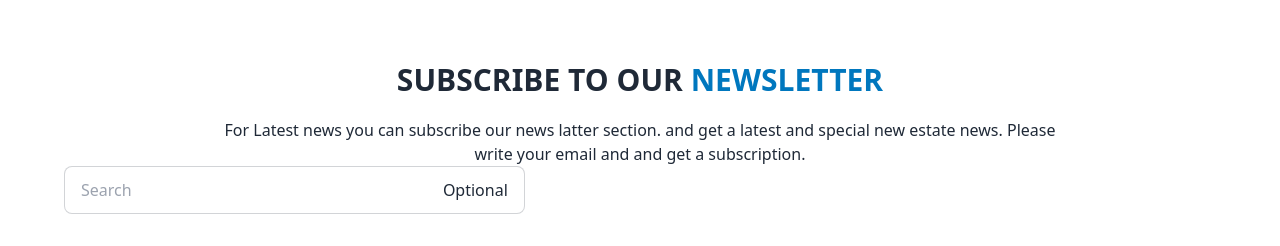
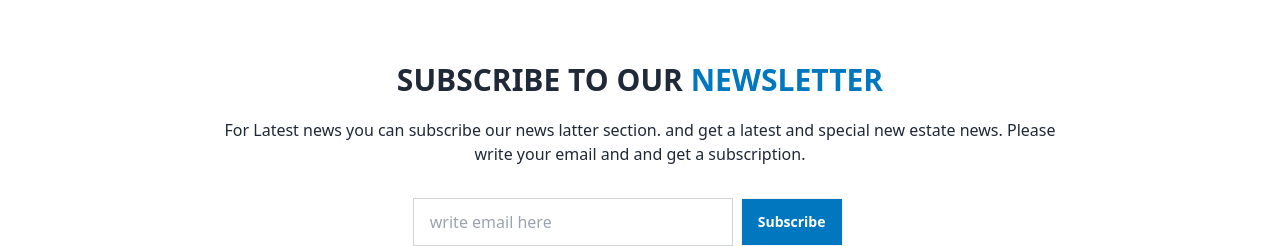
Before and after one commit to joysaha023/real-estate-react-projects, a React (Vite) app: page / in a window 1280 px wide. Shown: the part 3025-3271 px from the top of the page. Before the commit the page ends 3239 px from the top, so only its background shows below. Built offline with nearby package versions, Linux system fonts and the light colour scheme.

Commit message:
newslatter seciton completed

```diff
--- a/src/components/SubscribeNews/SubscribeNews.jsx
+++ b/src/components/SubscribeNews/SubscribeNews.jsx
@@ -3,7 +3,7 @@ import React from "react";
 const SubscribeNews = () => {
   return (
     <div className="max-w-6xl mx-auto">
-      <div className="mt-8 md:mt-16 ">
+      <div className="mt-8 md:mt-16 px-2">
         <h1 className="text-center font-bold text-3xl uppercase">
           Subscribe to our <span className="text-[#0077be]">Newsletter</span>
         </h1>
@@ -12,9 +12,9 @@ const SubscribeNews = () => {
           latest and special new estate news. Please write your email and and
           get a subscription.
         </p>
-        <label className="input input-bordered flex items-center w-2/5 text-center  gap-2">
-          <input type="text" className="grow " placeholder="Search" />
-          <button className="">Optional</button>
+        <label className="flex flex-col md:flex-row items-center mt-8 w-full md:w-2/5 mx-auto gap-2">
+        <input type="text" placeholder="write email here" className="input input-bordered rounded-none  w-full max-w-xs" />
+          <button className="btn rounded-none text-white hover:text-black bg-[#0077be]">Subscribe</button>
         </label>
       </div>
     </div>
```
